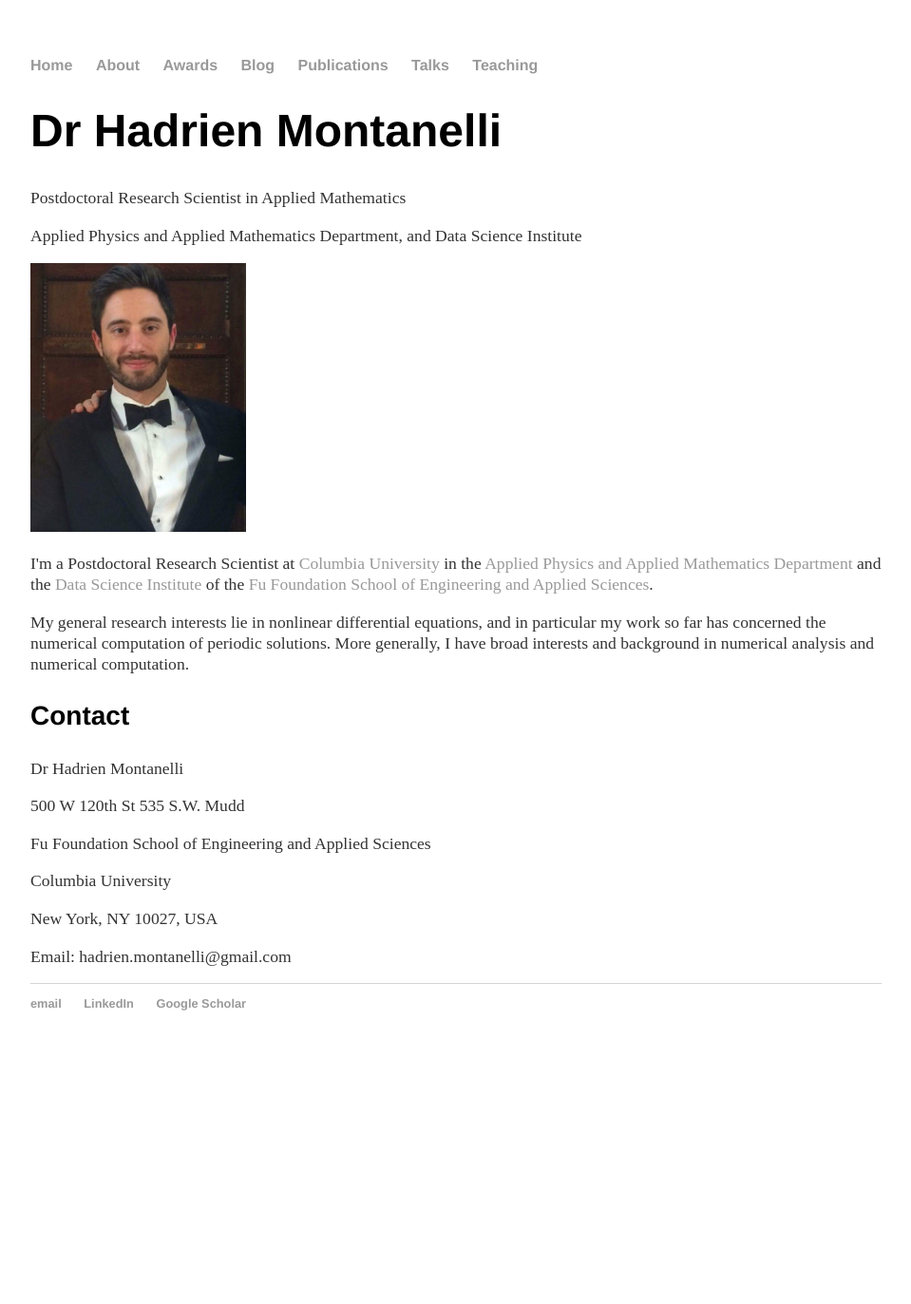
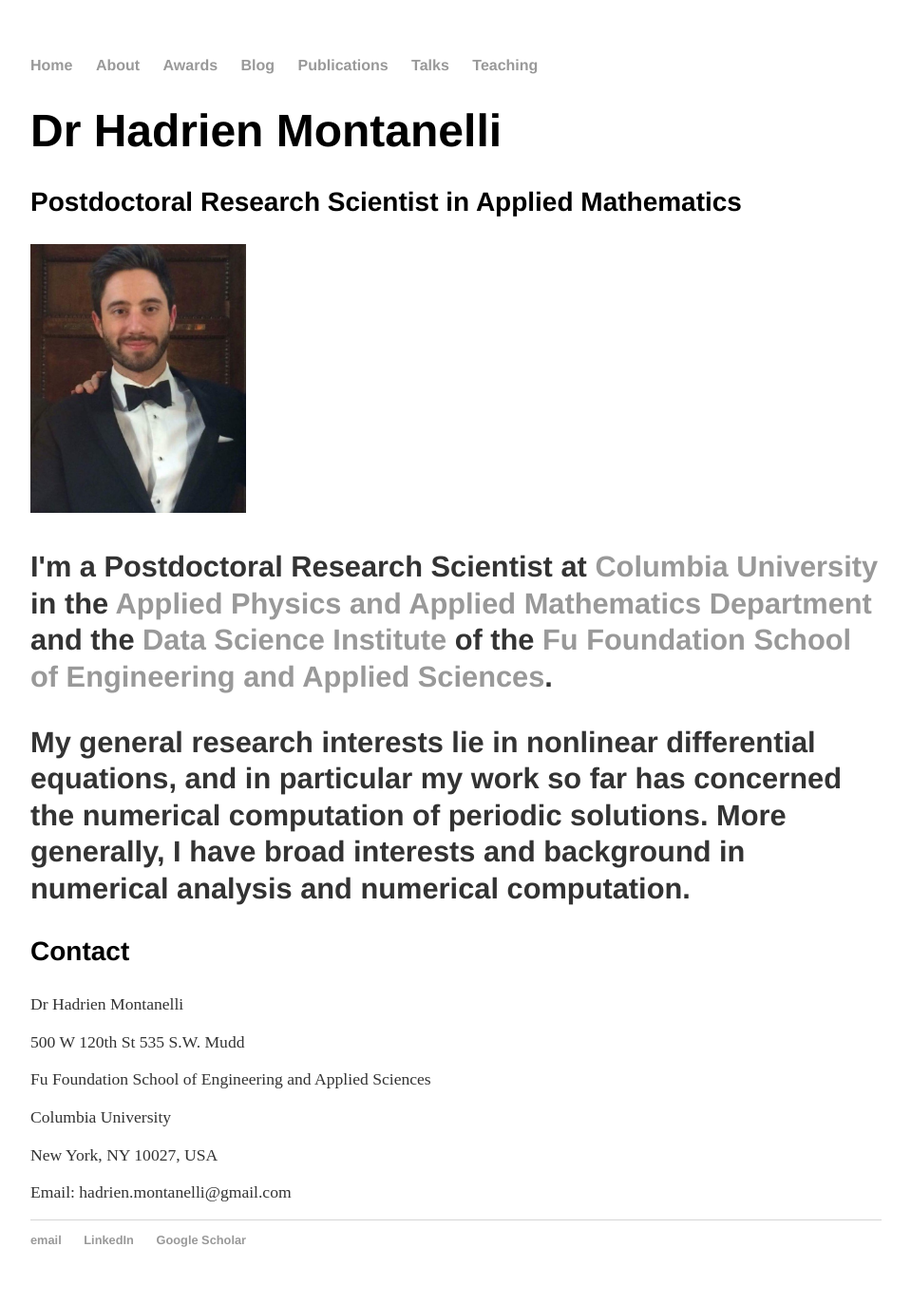
Before and after one commit to Hadrien-Montanelli/Hadrien-Montanelli.github.io, a Jekyll site: the page built from index.html, in a window 1280 px wide. Shown: the whole page at 95% size, without its empty margins (160-1119 px from the left). Built offline with Jekyll 4.4.1, drawn with Linux system fonts in a browser that asks for light colours; before the commit the page ends 1124 px from its top, so only the background shows below that.

Commit message:
Update index.html

```diff
--- a/index.html
+++ b/index.html
@@ -4,8 +4,8 @@ title: Hadrien Montanelli
 ---
 <div class="blurb">
 	<h1>Dr Hadrien Montanelli</h1>
-	<p>Postdoctoral Research Scientist in Applied Mathematics<p>
-	<p>Applied Physics and Applied Mathematics Department, and Data Science Institute<p>
+	<h3>Postdoctoral Research Scientist in Applied Mathematics<h3>
+	<!--<p>Applied Physics and Applied Mathematics Department, and Data Science Institute<p>-->
 	<img src="Hadrien_Montanelli.jpg" style="width:227px;height:283px;">
 	<p>I'm a Postdoctoral Research Scientist at <a href="http://www.columbia.edu">Columbia University</a>
 	in the <a href="http://apam.columbia.edu">Applied Physics and Applied Mathematics Department</a>
```
